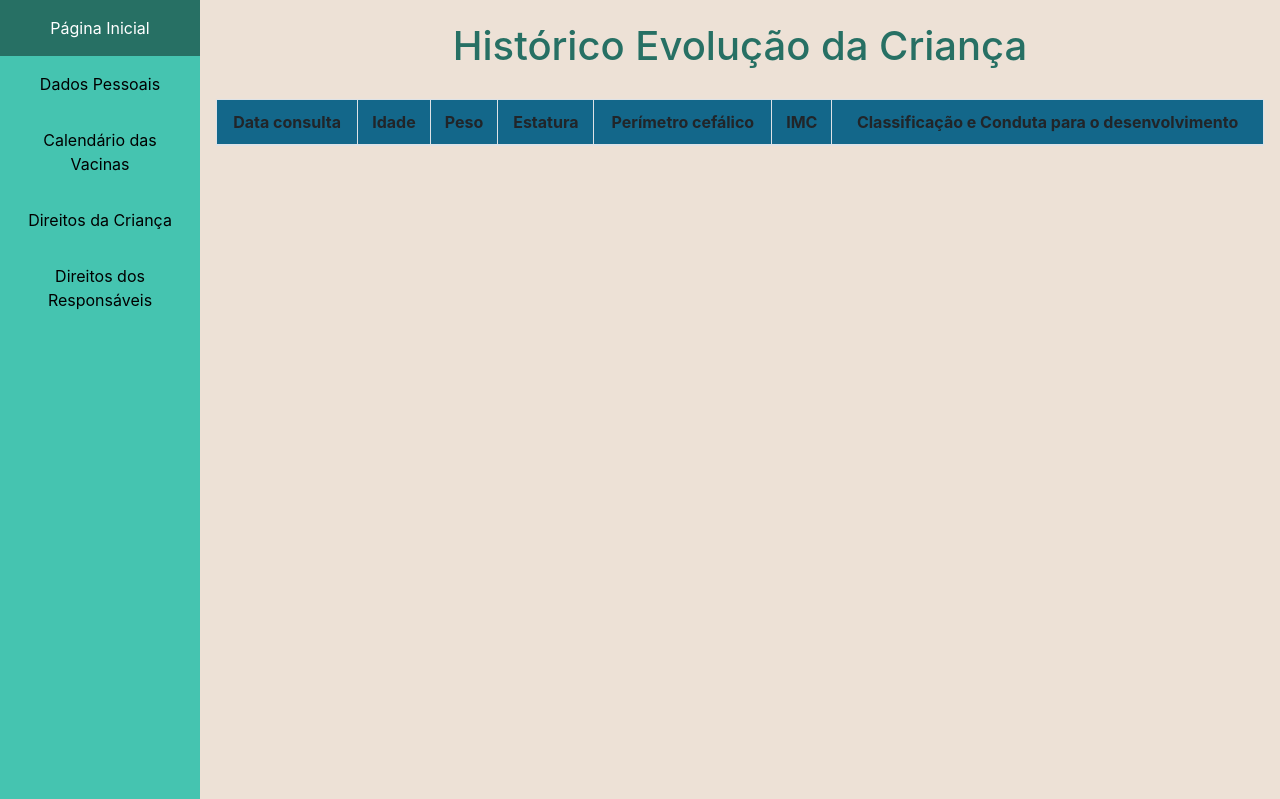
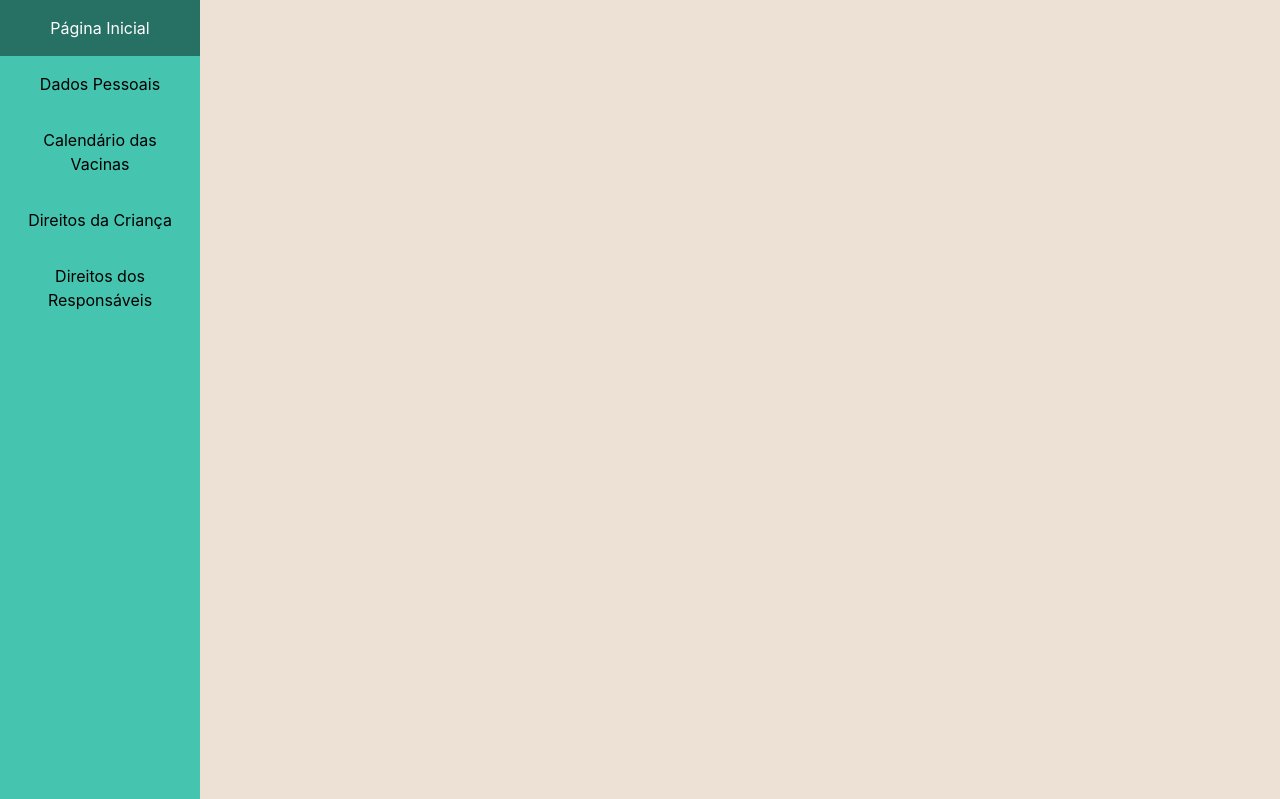
Before and after one commit to isamoresco25/TCS_Senac, a Django app: page /historico_consultas in a window 1280 px wide. Shown: the top 799 px of the page. Run offline with Django 4.2, Linux system fonts and the light colour scheme; the visitor is signed in with stand-in values (Sample User, id 1); lists and menus that the app fills with data are empty; some libraries are stand-ins or nearby versions.

Commit message:
alteração do template histórico de consultas

```diff
--- a/core/templates/historico_consultas.html
+++ b/core/templates/historico_consultas.html
@@ -4,39 +4,8 @@
 
 {% block content %}
 
-<div class="content">
-    <h1 style="color: #277064; padding-top: 2%;">Histórico Evolução da Criança</h1>
-    <div class="row" style="padding-top: 2%;">
-        <div class="col-sm-12">
-            <table class="table table-bordered" style="text-align: center;">
-            <thead style="background-color: #13678A;">
-                <tr>
-                <th>Data consulta</th>
-                <th>Idade</th>
-                <th>Peso</th>
-                <th>Estatura</th>
-                <th>Perímetro cefálico</th>
-                <th>IMC</th>
-                <th>Classificação e Conduta para o desenvolvimento</th>
-                </tr>
-            </thead>
+     <div class="container">
 
-            <tbody style="background-color: white;">
-                {% for h in evolucao %}
-                    <tr>
-                    <td>{{h.data_avaliacao}}</td>
-                    <td>{{h.idade_anos}} ano(s) e {{idade_meses}} meses</td>
-                    <td>{{h.peso}} KG</td>
-                    <td>{{h.estatura}} cm</td>
-                    <td>{{h.perimetro_cefalico}} cm</td>
-                    <td>{{imc}}</td>
-                    <td>{{h.classificacao_imc}}</td>
-                    </tr>
-                {% endfor %}
-            </tbody>
-            </table>
-        </div>
-    </div>
-</div>
+     </div>
 
 {% endblock %}
```
